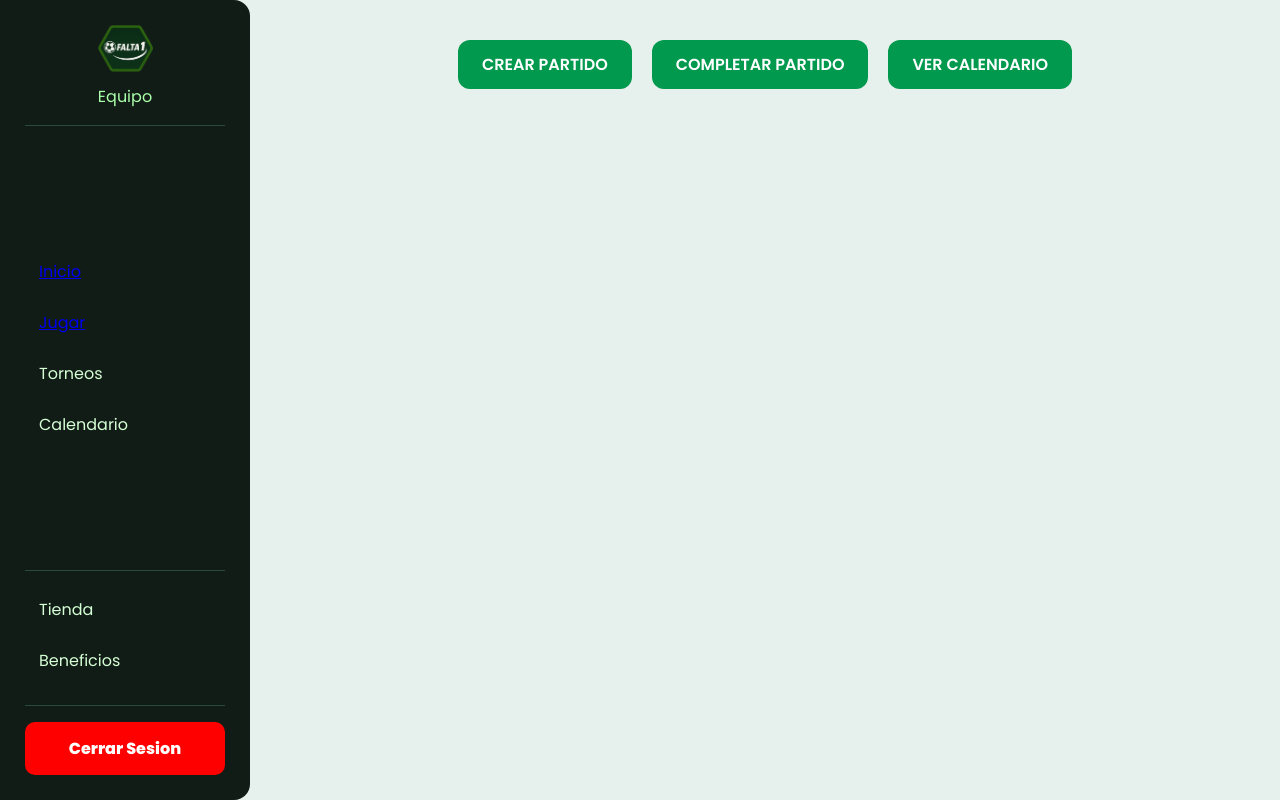
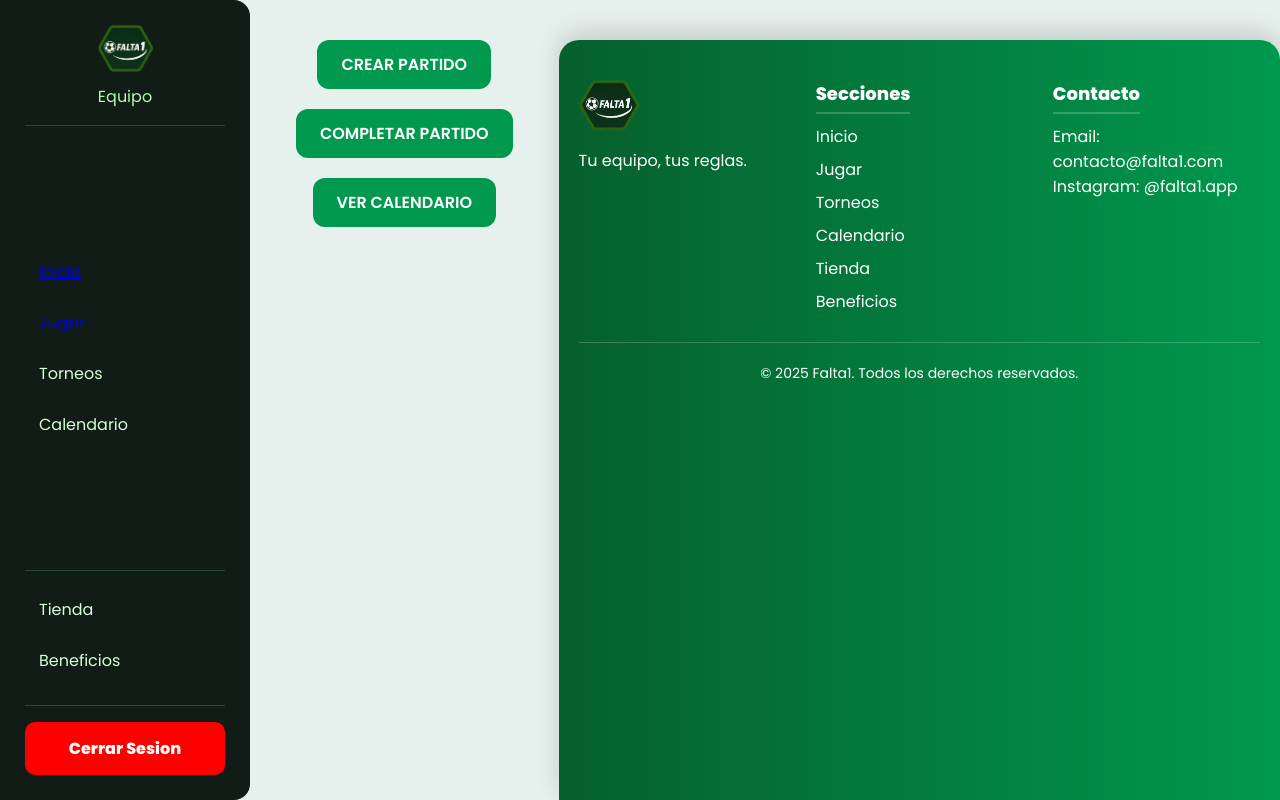
Before and after one commit to Alekk73/FaltaUno, a plain HTML site: page game/game.html in a window 1280 px wide. Drawn offline with Linux system fonts and the light colour scheme; sample sign-in values are in the browser's storage.

Commit message:
se agrega footer y estilos

```diff
--- a/game/game.html
+++ b/game/game.html
@@ -6,8 +6,8 @@
     <link rel="shortcut icon" href="../images/favicon.png" type="image/png" />
     <title>Falta1</title>
     <link rel="stylesheet" href="style.css" />
-    <link rel="stylesheet" href="/css/nabvar.css" />
-    <link rel="stylesheet" href="/css/genera-styles.css" />
+    <link rel="stylesheet" href="../css/nabvar.css" />
+    <link rel="stylesheet" href="../css/genera-styles.css" />
   </head>
   <body>
     <div class="container">
@@ -21,10 +21,10 @@
           <hr class="divider" />
         </div>
         <ul class="nav-links">
-          <a href="/home/home.html">
+          <a href="../home/home.html">
             <li>Inicio</li>
           </a>
-          <a href="/game/game.html">
+          <a href="../game/game.html">
             <li>Jugar</li>
           </a>
           <li>Torneos</li>
@@ -79,6 +79,37 @@
           </form>
         </div>
       </div>
+      <footer class="footer">
+  <div class="footer-container">
+    <div class="footer-section">
+      <img src="../images/logo.png" alt="Logo Falta1" class="footer-logo" />
+      <p class="footer-slogan">Tu equipo, tus reglas.</p>
+    </div>
+
+    <div class="footer-section">
+      <h4>Secciones</h4>
+      <ul>
+        <li><a href="#">Inicio</a></li>
+        <li><a href="/game/game.html">Jugar</a></li>
+        <li><a href="#">Torneos</a></li>
+        <li><a href="#">Calendario</a></li>
+        <li><a href="#">Tienda</a></li>
+        <li><a href="#">Beneficios</a></li>
+      </ul>
+    </div>
+
+    <div class="footer-section">
+      <h4>Contacto</h4>
+      <p>Email: contacto@falta1.com</p>
+      <p>Instagram: @falta1.app</p>
+    </div>
+  </div>
+
+  <div class="footer-bottom">
+    <p>&copy; 2025 Falta1. Todos los derechos reservados.</p>
+  </div>
+</footer>
+
     </div>
     <script type="module" src="script.js"></script>
   </body>
--- a/game/style.css
+++ b/game/style.css
@@ -224,3 +224,78 @@ button {
   color: #333;
   cursor: pointer;
 }
+
+.footer {
+  background: linear-gradient(to right, #065f2d, #00994d);
+  color: white;
+  padding: 40px 20px 20px;
+  border-radius: 20px 20px 0 0;
+  margin-top: 40px;
+  box-shadow: 0 -8px 25px rgba(0, 0, 0, 0.15);
+}
+
+.footer-container {
+  display: flex;
+  justify-content: space-between;
+  flex-wrap: wrap;
+  gap: 30px;
+}
+
+.footer-section {
+  flex: 1;
+  min-width: 200px;
+}
+
+.footer-logo {
+  width: 60px;
+  margin-bottom: 10px;
+}
+
+.footer-slogan {
+  font-size: 16px;
+  font-weight: 500;
+}
+
+.footer-section h4 {
+  font-size: 18px;
+  margin-bottom: 10px;
+  border-bottom: 2px solid #ffffff33;
+  display: inline-block;
+  padding-bottom: 5px;
+}
+
+.footer-section ul {
+  list-style: none;
+  padding: 0;
+}
+
+.footer-section ul li {
+  margin-bottom: 8px;
+}
+
+.footer-section ul li a {
+  color: white;
+  text-decoration: none;
+  transition: 0.3s;
+}
+
+.footer-section ul li a:hover {
+  text-decoration: underline;
+  color: #d7fada;
+}
+
+.footer-bottom {
+  text-align: center;
+  padding-top: 20px;
+  border-top: 1px solid #ffffff33;
+  font-size: 14px;
+  margin-top: 20px;
+}
+
+@media (max-width: 768px) {
+  .footer-container {
+    flex-direction: column;
+    align-items: center;
+    text-align: center;
+  }
+}
--- a/home/style.css
+++ b/home/style.css
@@ -290,3 +290,78 @@ button:hover {
     font-size: 20px;
   }
 }
+
+.footer {
+  background: linear-gradient(to right, #065f2d, #00994d);
+  color: white;
+  padding: 40px 20px 20px;
+  border-radius: 20px 20px 0 0;
+  margin-top: 40px;
+  box-shadow: 0 -8px 25px rgba(0, 0, 0, 0.15);
+}
+
+.footer-container {
+  display: flex;
+  justify-content: space-between;
+  flex-wrap: wrap;
+  gap: 30px;
+}
+
+.footer-section {
+  flex: 1;
+  min-width: 200px;
+}
+
+.footer-logo {
+  width: 60px;
+  margin-bottom: 10px;
+}
+
+.footer-slogan {
+  font-size: 16px;
+  font-weight: 500;
+}
+
+.footer-section h4 {
+  font-size: 18px;
+  margin-bottom: 10px;
+  border-bottom: 2px solid #ffffff33;
+  display: inline-block;
+  padding-bottom: 5px;
+}
+
+.footer-section ul {
+  list-style: none;
+  padding: 0;
+}
+
+.footer-section ul li {
+  margin-bottom: 8px;
+}
+
+.footer-section ul li a {
+  color: white;
+  text-decoration: none;
+  transition: 0.3s;
+}
+
+.footer-section ul li a:hover {
+  text-decoration: underline;
+  color: #d7fada;
+}
+
+.footer-bottom {
+  text-align: center;
+  padding-top: 20px;
+  border-top: 1px solid #ffffff33;
+  font-size: 14px;
+  margin-top: 20px;
+}
+
+@media (max-width: 768px) {
+  .footer-container {
+    flex-direction: column;
+    align-items: center;
+    text-align: center;
+  }
+}
```
Also changed, not shown: home/home.html (+34 -3 lines).
